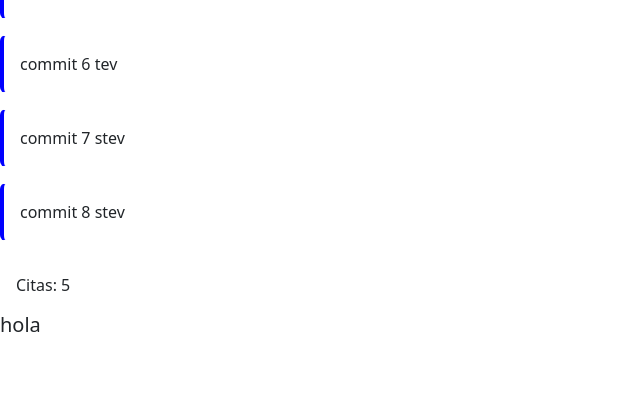
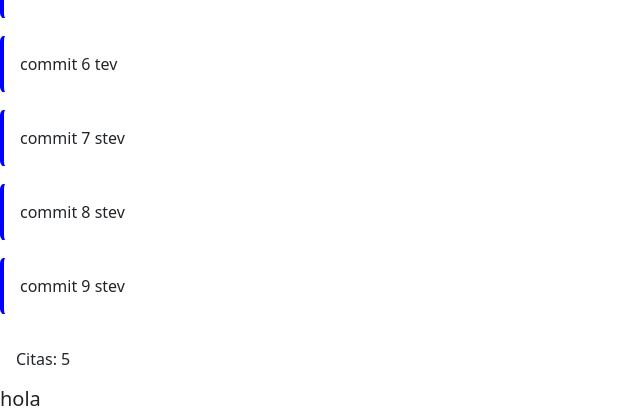
Before and after one commit to Carnesito/interfacesG5, a Django app: page /dashboard/ in a window 1280 px wide. Shown: the part 1205-1624 px from the top of the page, without its empty margins (0-640 px from the left). Before the commit the page ends 1537 px from the top, so only its background shows below. Run offline with Django 5.2, Linux system fonts and the light colour scheme.

Commit message:
Cambios Stev 9

```diff
--- a/inicio/templates/dashboard.html
+++ b/inicio/templates/dashboard.html
@@ -44,6 +44,7 @@
                                                <div class="alert">commit 6 tev </div>
                                                <div class="alert">commit 7 stev </div>
                                                <div class="alert">commit 8 stev </div>
+                                               <div class="alert">commit 9 stev </div>
 
 
     <div class="widget">Citas: 5</div>
```
